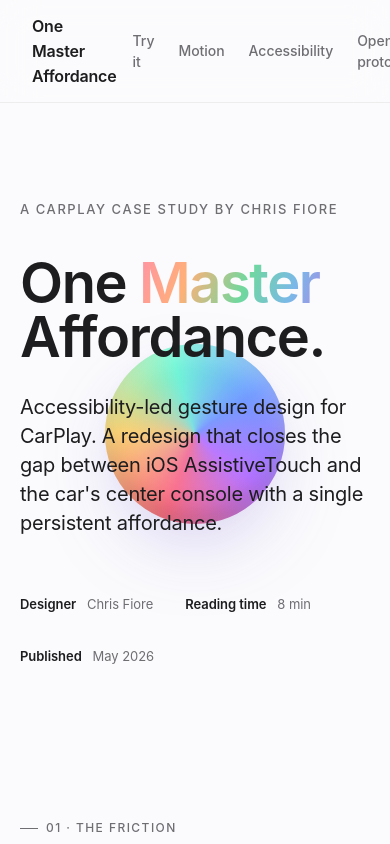
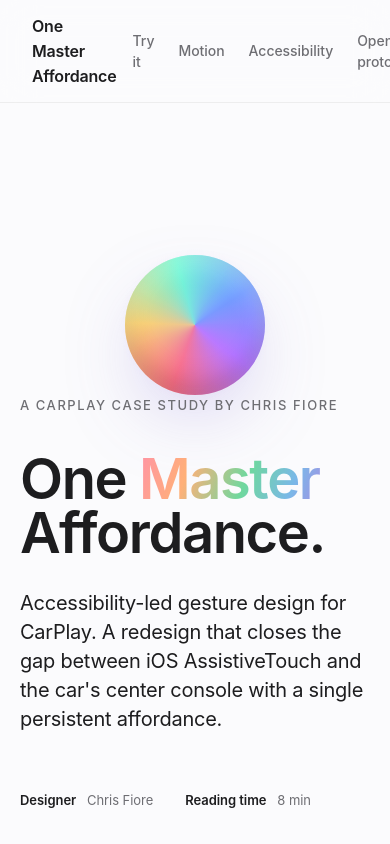
Before and after one commit to globalanomalyindex/carplay-siri-contacts, a React (Vite) app: page / in a window 390 px wide. Shown: the top 844 px of the page. Built offline with nearby package versions, Linux system fonts and the light colour scheme.

Commit message:
fix(case-study): move hero orb out of the headline column

```diff
--- a/src/case-study/sections/Hero.tsx
+++ b/src/case-study/sections/Hero.tsx
@@ -21,20 +21,14 @@ export function Hero() {
 
   return (
     <header ref={ref} className="cs-section" style={{ paddingTop: 96, position: 'relative', overflow: 'hidden' }}>
-      {/* Decorative orb sits behind the headline */}
+      {/* Decorative orb floats to the right of the headline, never behind it */}
       <motion.div
         aria-hidden="true"
+        className="hero-orb-anchor"
         style={{
-          position: 'absolute',
-          top: '52%',
-          left: '50%',
-          translateX: '-50%',
-          translateY: '-50%',
           y: orbY,
           scale: orbScale,
           opacity: orbOpacity,
-          zIndex: 0,
-          pointerEvents: 'none',
         }}
       >
         <motion.div
@@ -66,7 +60,7 @@ export function Hero() {
 
         <motion.h1
           className="cs-h1"
-          style={{ marginTop: 36, position: 'relative' }}
+          style={{ marginTop: 36, position: 'relative', maxWidth: 720 }}
           initial={{ opacity: 0, y: 24 }}
           animate={{ opacity: 1, y: 0 }}
           transition={{ duration: 0.85, ease: [0.2, 0.8, 0.3, 1.0], delay: 0.06 }}
--- a/src/case-study/styles.css
+++ b/src/case-study/styles.css
@@ -257,11 +257,34 @@
   color: var(--cs-text);
 }
 
+/* Hero orb anchor. Positions the orb in the right margin of the hero,
+   away from the headline. On narrow viewports it tucks below the text. */
+.hero-orb-anchor {
+  position: absolute;
+  z-index: 0;
+  pointer-events: none;
+  right: max(-3vw, -56px);
+  top: 50%;
+  transform: translateY(-50%);
+}
+
+@media (max-width: 880px) {
+  .hero-orb-anchor {
+    position: relative;
+    top: auto;
+    right: auto;
+    transform: none;
+    display: flex;
+    justify-content: center;
+    margin-top: 56px;
+  }
+}
+
 /* Hero gradient orb stub for the case-study hero (decorative, no interaction) */
 .hero-orb {
   position: relative;
-  width: clamp(180px, 28vw, 320px);
-  height: clamp(180px, 28vw, 320px);
+  width: clamp(140px, 22vw, 260px);
+  height: clamp(140px, 22vw, 260px);
   border-radius: 50%;
   background: conic-gradient(
     from 200deg,
```
